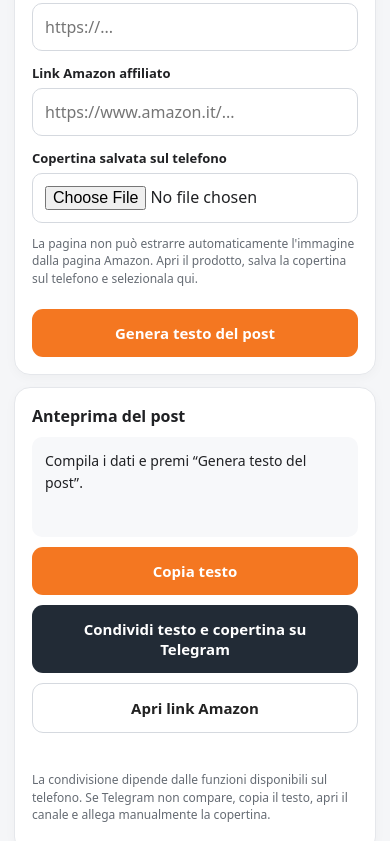
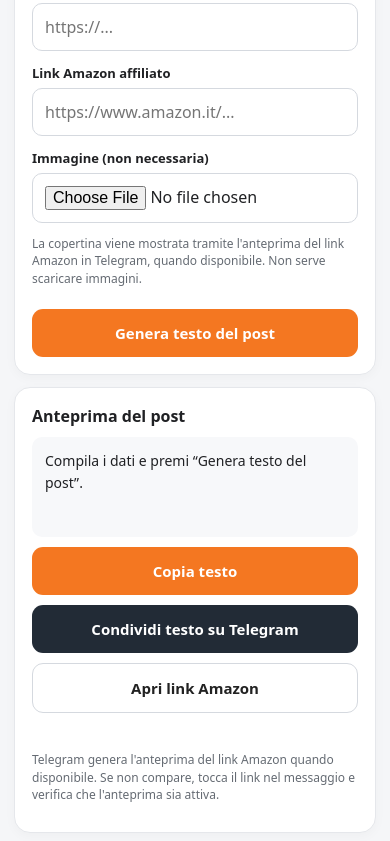
Before and after one commit to scontoclick26-jpg/sconto-click-libri, a plain HTML site: page pubblica.html in a window 390 px wide. Shown: the part 656-1497 px from the top of the page. Drawn offline with Linux system fonts and the light colour scheme.

Commit message:
Prioritize Amazon link preview in mobile post composer

```diff
--- a/pubblica.html
+++ b/pubblica.html
@@ -37,19 +37,19 @@ small,.note{color:#656b73;font-size:12px;line-height:1.45}.status{font-size:13px
 </div>
 <label for="synopsis">Link “Di cosa si tratta?” (facoltativo)</label><input id="synopsis" type="url" placeholder="https://...">
 <label for="amazon">Link Amazon affiliato</label><input id="amazon" type="url" placeholder="https://www.amazon.it/...">
-<label for="cover">Copertina salvata sul telefono</label><input id="cover" type="file" accept="image/*">
+<label for="cover">Immagine (non necessaria)</label><input id="cover" type="file" accept="image/*">
 <img id="coverPreview" alt="Anteprima copertina">
-<p class="note">La pagina non può estrarre automaticamente l'immagine dalla pagina Amazon. Apri il prodotto, salva la copertina sul telefono e selezionala qui.</p>
+<p class="note">La copertina viene mostrata tramite l'anteprima del link Amazon in Telegram, quando disponibile. Non serve scaricare immagini.</p>
 <button id="generate">Genera testo del post</button>
 </section>
 <section class="card">
 <strong>Anteprima del post</strong>
 <div id="preview" style="margin-top:10px">Compila i dati e premi “Genera testo del post”.</div>
 <button id="copy">Copia testo</button>
-<button id="share" class="secondary">Condividi testo e copertina su Telegram</button>
+<button id="share" class="secondary">Condividi testo su Telegram</button>
 <button id="openAmazon" class="light">Apri link Amazon</button>
 <div id="status" class="status" role="status"></div>
-<p class="note">La condivisione dipende dalle funzioni disponibili sul telefono. Se Telegram non compare, copia il testo, apri il canale e allega manualmente la copertina.</p>
+<p class="note">Telegram genera l'anteprima del link Amazon quando disponibile. Se non compare, tocca il link nel messaggio e verifica che l'anteprima sia attiva.</p>
 </section>
 <section class="card">
 <strong>Nota importante</strong>
@@ -75,9 +75,9 @@ function makePost(){
  if(old){const previous=euro(old),p=Number(price.replace(/\./g,"").replace(",",".")),o=Number(old.replace(/\./g,"").replace(",","."));if(o>p){const discount=Math.round((1-p/o)*100);priceLine="⭕️ "+current+"€ anziché "+previous+"€ (-"+discount+"%)";}}
  const lines=[];
  if($("kindle").checked)lines.push("📲 Ebook Kindle");
- lines.push("📚 "+title,"","⭐️⭐️⭐️⭐️⭐️ "+rating.toLocaleString("it-IT",{minimumFractionDigits:1,maximumFractionDigits:1})+" ("+count.toLocaleString("it-IT")+")");
+ lines.push("📚 "+title,amazon,"","⭐️⭐️⭐️⭐️⭐️ "+rating.toLocaleString("it-IT",{minimumFractionDigits:1,maximumFractionDigits:1})+" ("+count.toLocaleString("it-IT")+")");
  if(syn)lines.push("🔎 Di cosa si tratta? "+syn);
- lines.push("",priceLine,"",amazon,"","#adv");
+ lines.push("",priceLine,"","#adv");
  return lines.join("\n");
 }
 $("generate").addEventListener("click",()=>{try{generated=makePost();$("preview").textContent=generated;$("status").textContent="Testo pronto. Puoi copiarlo o condividerlo."; }catch(e){$("status").textContent=e.message;}});
```
